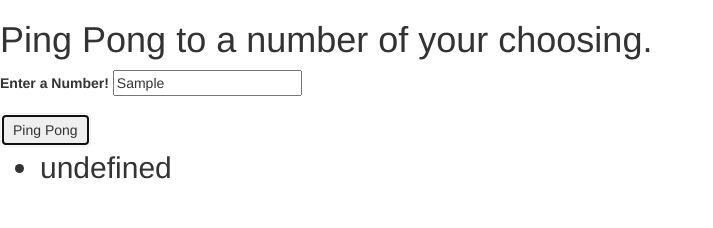
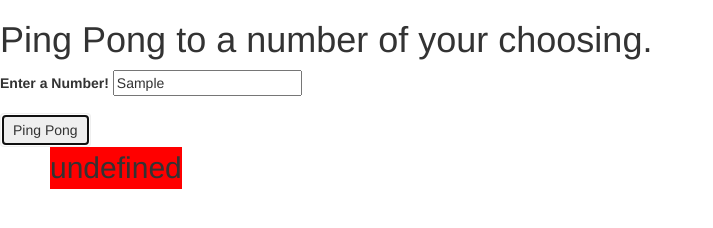
Before and after one commit to vladtheinhaler23/04.01.16-Code-Review, a plain HTML site: page index.html in a window 1280 px wide. Both pictures are taken after typing "Sample" into the empty fields and a click on the button "Ping Pong". Shown: the whole page, without its empty margins (0-713 px from the left). Drawn offline with Linux system fonts and the light colour scheme.

Commit message:
started styling list elements

```diff
--- a/css/styles.css
+++ b/css/styles.css
@@ -1,3 +1,11 @@
+ul {
+
+}
+
 li {
+  display: inline-block;;
   font-size: 30px;
+  margin-left: 10px;
+  margin-right: 10px;
+  background-color: red;
 }
```
